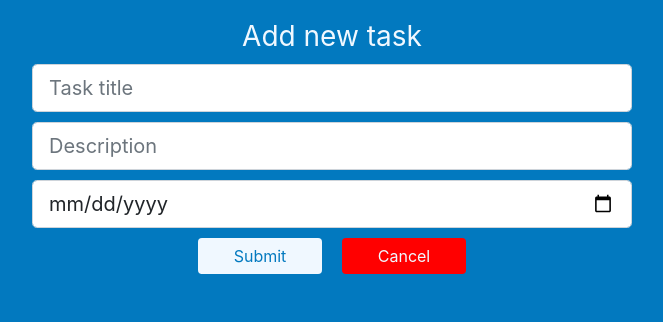
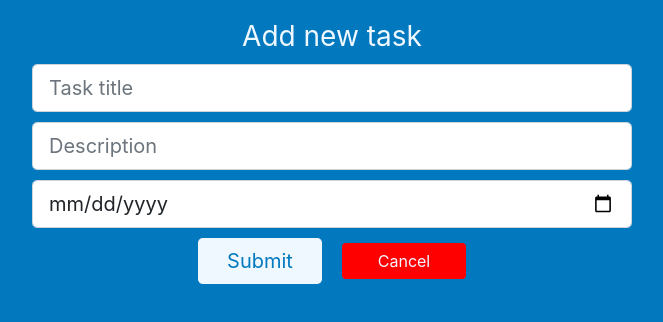
Before and after one commit to domcos223/to-do-reactjs, a React (Create React App) app: page /add in a window 1280 px wide. Shown: the top 322 px of the page, without its empty margins (308-971 px from the left). Built offline with nearby package versions, Linux system fonts and the light colour scheme.

Commit message:
data passing, add page

```diff
--- a/src/components/App.jsx
+++ b/src/components/App.jsx
@@ -1,5 +1,4 @@
-import React, { Component } from "react";
-import { BrowserRouter as Router, Route, Navigate } from "react-router-dom";
+import React from "react";
 import Header from "./Header";
 import DroppableContext from "./DroppableContext";
 
--- a/src/components/column.jsx
+++ b/src/components/column.jsx
@@ -1,10 +1,9 @@
-import React from 'react';
-import Task from './task';
-import { Droppable } from 'react-beautiful-dnd';
-import styled from 'styled-components';
-import Button from 'react-bootstrap/Button';
-import { Plus } from 'react-bootstrap-icons';
-
+import React from "react";
+import Task from "./task";
+import { Droppable } from "react-beautiful-dnd";
+import styled from "styled-components";
+import Button from "react-bootstrap/Button";
+import { Plus } from "react-bootstrap-icons";
 
 
 const Container = styled.div`
@@ -12,11 +11,10 @@ const Container = styled.div`
   border: 1px solid lightgrey;
   border-radius: 5%;
   width: 220px;
-    background: #EFEFEF;
+  background: #efefef;
   display: flex;
   flex-direction: column;
   width: 350px;
-
 `;
 const Title = styled.h3`
   padding: 8px;
@@ -26,11 +24,10 @@ const TaskList = styled.div`
   padding: 8px;
   transition: background-color 0.2 ease;
   border-radius: 5%;
-    background-color: ${props => (props.isDraggingOver ? 'skyblue' : 'white')};
+  background-color: ${(props) => (props.isDraggingOver ? "skyblue" : "white")};
   flex-grow: 1;
   min-height: 100px;
 `;
-
 
 class InnerList extends React.Component {
   shouldComponentUpdate(nextProps) {
@@ -39,29 +36,32 @@ class InnerList extends React.Component {
     }
     return true;
   }
-    render () {
-        return this.props.tasks.map((task,index) => (
+  render() {
+    return this.props.tasks.map((task, index) => (
       <Task key={task.id} task={task} index={index} />
     ));
   }
 }
 
 export default class Column extends React.Component {
+    handleAdd(id) {
+        window.location.href = `/add?id=${id}`;
+    }
+
   render() {
     return (
       <Container>
-            <Title>{this.props.column.title}
-            <Button
-             variant="primary" style={{float: "right"}} class="btn-sm"
-            >
-            <Plus style={{backgroundColor: null}}/>
+        <Title>
+          {this.props.column.title}
+          <Button variant="primary" onClick={() => this.handleAdd(this.props.column.id)} style={{ float: "right" }} className="btn-sm">
+            <Plus style={{ backgroundColor: null }} />
           </Button>
         </Title>
         <Droppable
           droppableId={this.props.column.id}
           isDropDisabled={this.props.isDropDisabled}
         >
-            {(provided,snapshot) => (
+          {(provided, snapshot) => (
             <TaskList
               ref={provided.innerRef}
               {...provided.droppableProps}
--- a/src/components/task.jsx
+++ b/src/components/task.jsx
@@ -32,8 +32,8 @@ export default class Task extends React.Component {
               <span aria-hidden="true">
               <PencilIcon size={16}/>
               </span>
+            </button>
 
-            </button>
             <button id="deleteBtn" type="button" aria-label="Close">
               <span aria-hidden="true">
               <XIcon size={16}/>
--- a/src/initial-data.js
+++ b/src/initial-data.js
@@ -1,36 +1,41 @@
+//initialData = fetch("localhost:4000/get_all_data")
+
 const initialData = {
   tasks: {
-        'task-1': {id: 'task-1', content: 'CRUD műveletek'},
-        'task-2': {id: 'task-2', content: 'JSON mock backend'},
-        'task-3': {id: 'task-3', content: 'Feladatokhoz részletek (leírás,határidő)'},
-        'task-4': {id: 'task-4', content: 'UI elemek a műveletekhez'},
+    "task-1": { id: "task-1", content: "CRUD műveletek" },
+    "task-2": { id: "task-2", content: "JSON mock backend" },
+    "task-3": {
+      id: "task-3",
+      content: "Feladatokhoz részletek (leírás,határidő)",
+    },
+    "task-4": { id: "task-4", content: "UI elemek a műveletekhez" },
   },
   columns: {
-        'column-1': {
-        id: 'column-1',
-        title: 'TODO',
-        taskIds: ['task-1', 'task-2', 'task-3','task-4'],
+    "column-1": {
+      id: "column-1",
+      title: "TODO",
+      taskIds: ["task-1", "task-2", "task-3", "task-4"],
     },
-        'column-2': {
-            id: 'column-2',
-            title: 'In Progress',
+    "column-2": {
+      id: "column-2",
+      title: "In Progress",
       taskIds: [],
     },
-        'column-3': {
-        id: 'column-3',
-        title: 'Done',
+    "column-3": {
+      id: "column-3",
+      title: "Done",
       taskIds: [],
     },
-        'column-4': {
-            id: 'column-4',
-            title: 'Postponed',
+    "column-4": {
+      id: "column-4",
+      title: "Postponed",
       taskIds: [],
     },
   },
-    columnOrder: ['column-1','column-2','column-3','column-4'],
+  columnOrder: ["column-1", "column-2", "column-3", "column-4"],
 
   buttons: {
-        'addbtn-1': {id: 'addbtn-1'},
+    "addbtn-1": { id: "addbtn-1" },
   },
 };
 
--- a/src/pages/Add.jsx
+++ b/src/pages/Add.jsx
@@ -2,13 +2,38 @@ import Container from "react-bootstrap/Container";
 import Button from "react-bootstrap/Button";
 import Form from "react-bootstrap/Form";
 import React from "react";
+import initialData from '../initial-data';
 import "../styles/add.css";
 
 export default class Add extends React.Component {
+  state = initialData;
+
+  handleSubmit = event => {
+    event.preventDefault();
+    const urlParams = new URLSearchParams(window.location.search);
+    const id = urlParams.get("id")
+    const title = event.target[0].value
+    const description = event.target[1].value
+    const createdDate = event.target[2].value
+
+    console.log("A backendnek elküldtük az alábbi objektumot.")
+    console.log({
+      id: id,
+      title: title,
+      description: description,
+      createdDate: createdDate
+    })
+    //fetch("POST", {
+//    id: girpgripe
+//  task title: event.taskTitle
+//  description: event.disciption
+//  })
+  }
+
   render() {
     return (
       <Container id="main-container" className="d-grid">
-        <Form id="addform" className="text-center">
+        <Form id="addform" className="text-center" onSubmit={this.handleSubmit} method="GET">
           <h1 className="fs-3 fw-normal">Add new task</h1>
           <Form.Group id="tasktitle">
               <Form.Control type="title" size="lg" placeholder="Task title"/>
@@ -19,8 +44,8 @@ export default class Add extends React.Component {
           <Form.Group id="taskdate">
               <Form.Control type="date" size="lg"/>
           </Form.Group>
-          <a><Button id="submitBtn" type="button" class="btn-light btn-lg">Submit</Button></a>
-          <a><Button id="backBtn" type="button" class="btn btn-warning">Cancel</Button></a>
+          <a><Button id="submitBtn" type="submit" className="btn-light btn-lg">Submit</Button></a>
+          <a><Button id="backBtn" type="button" className="btn btn-warning">Cancel</Button></a>
         </Form>
       </Container>
     );
```
Lines whose indentation alone changed are shown as unchanged.
